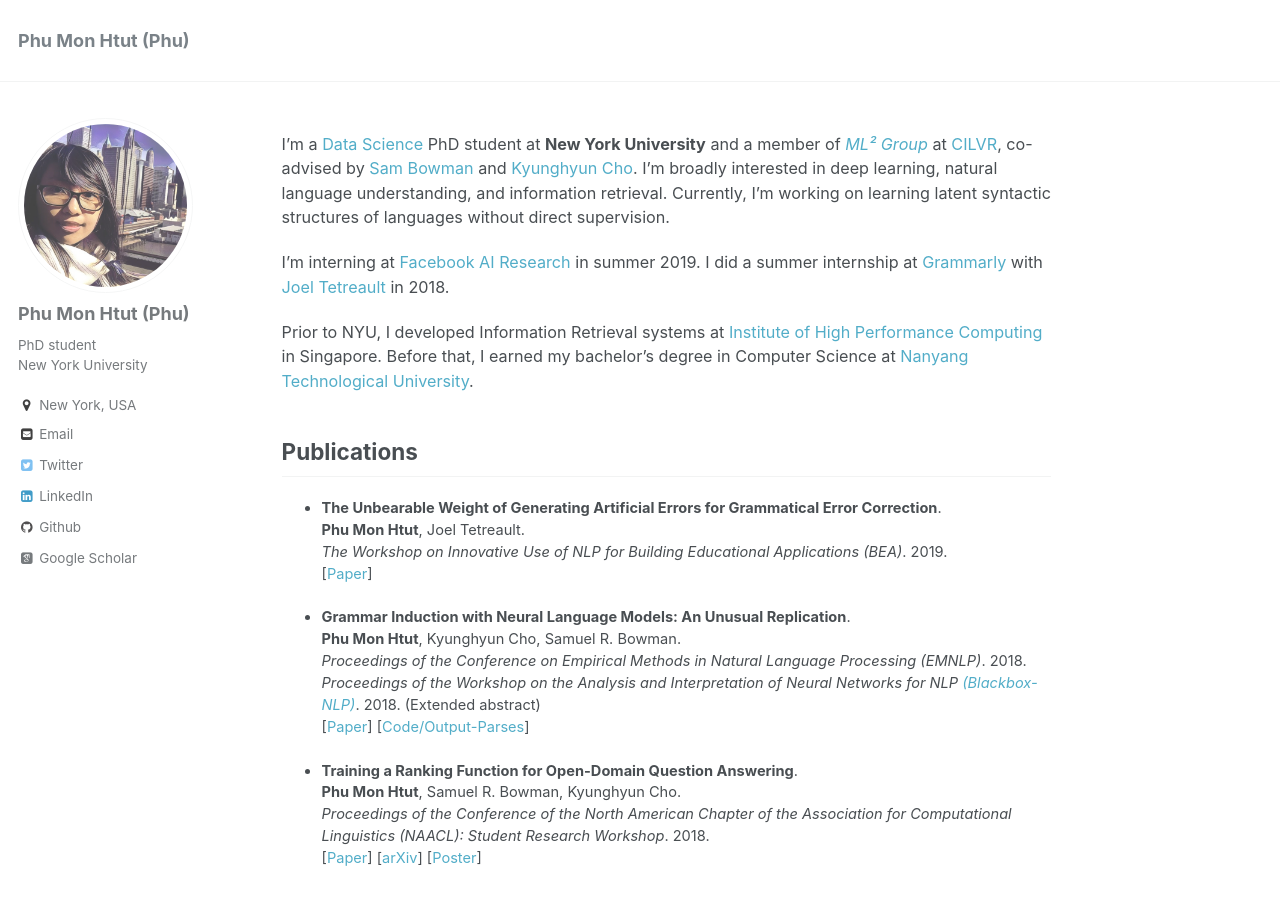
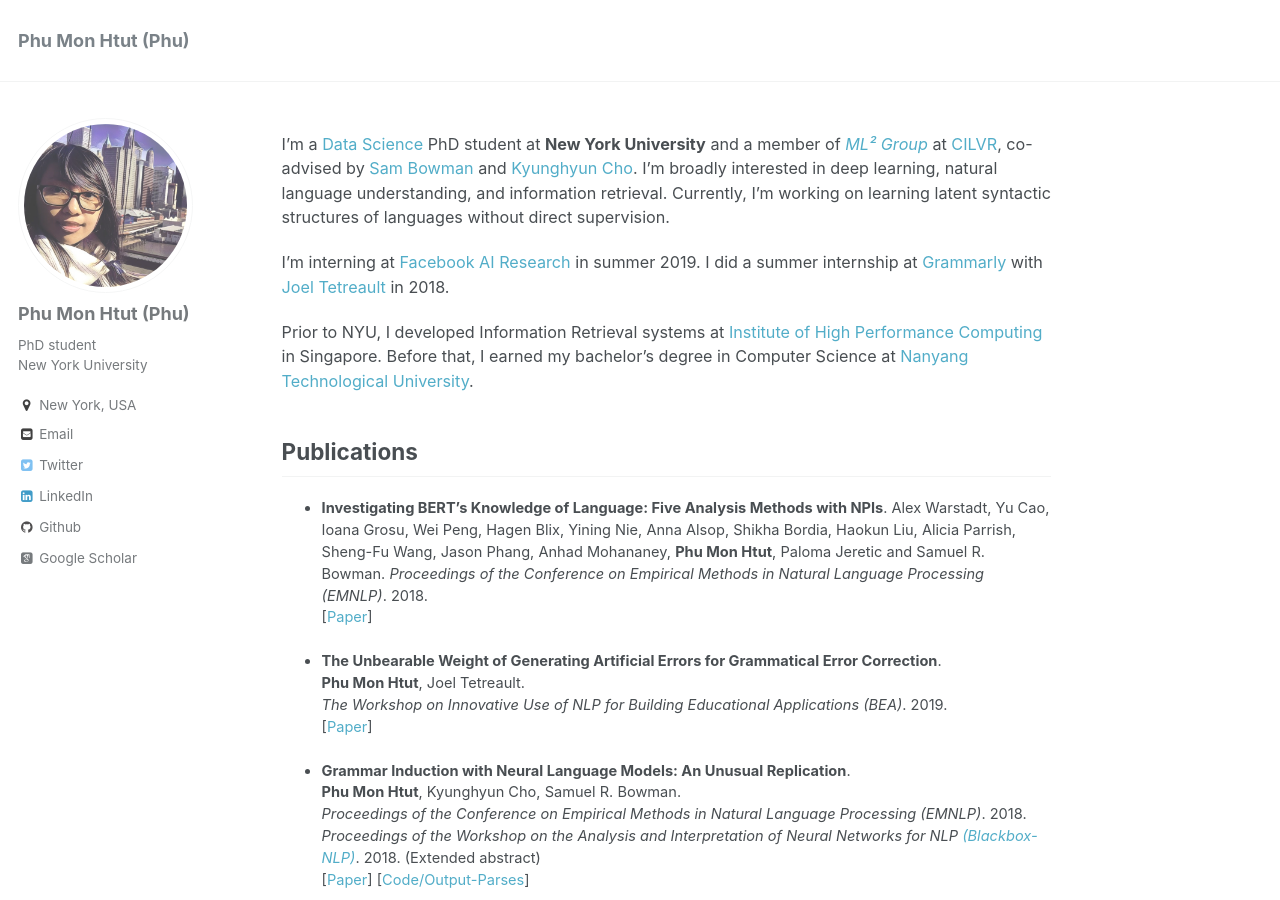
Before and after one commit to phu-pmh/phu-pmh.github.io, a Jekyll site: the page built from _pages/about.md, in a window 1280 px wide and 900 px high. Built offline with Jekyll 4.4.1, drawn with Linux system fonts in a browser that asks for light colours; some web fonts are replaced.

Commit message:
Update about.md

```diff
--- a/_pages/about.md
+++ b/_pages/about.md
@@ -18,6 +18,12 @@ Prior to NYU, I developed Information Retrieval systems at [Institute of High Pe
 
 Publications
 ------
+* **Investigating BERT’s Knowledge of Language: Five Analysis Methods with NPIs**.
+  Alex Warstadt, Yu Cao, Ioana Grosu, Wei Peng, Hagen Blix, Yining Nie, Anna Alsop, Shikha Bordia, Haokun Liu, Alicia Parrish, Sheng-Fu Wang, Jason Phang, Anhad Mohananey, __Phu Mon Htut__, Paloma Jeretic and Samuel R. Bowman.
+  *Proceedings of the Conference on Empirical Methods in Natural Language Processing (EMNLP)*. 2018.
+  [[Paper](TBA)]
+
+
 * **The Unbearable Weight of Generating Artificial Errors for Grammatical Error Correction**.
   __Phu Mon Htut__, Joel Tetreault.
   *The Workshop on Innovative Use of NLP for Building Educational Applications (BEA)*. 2019.
```
